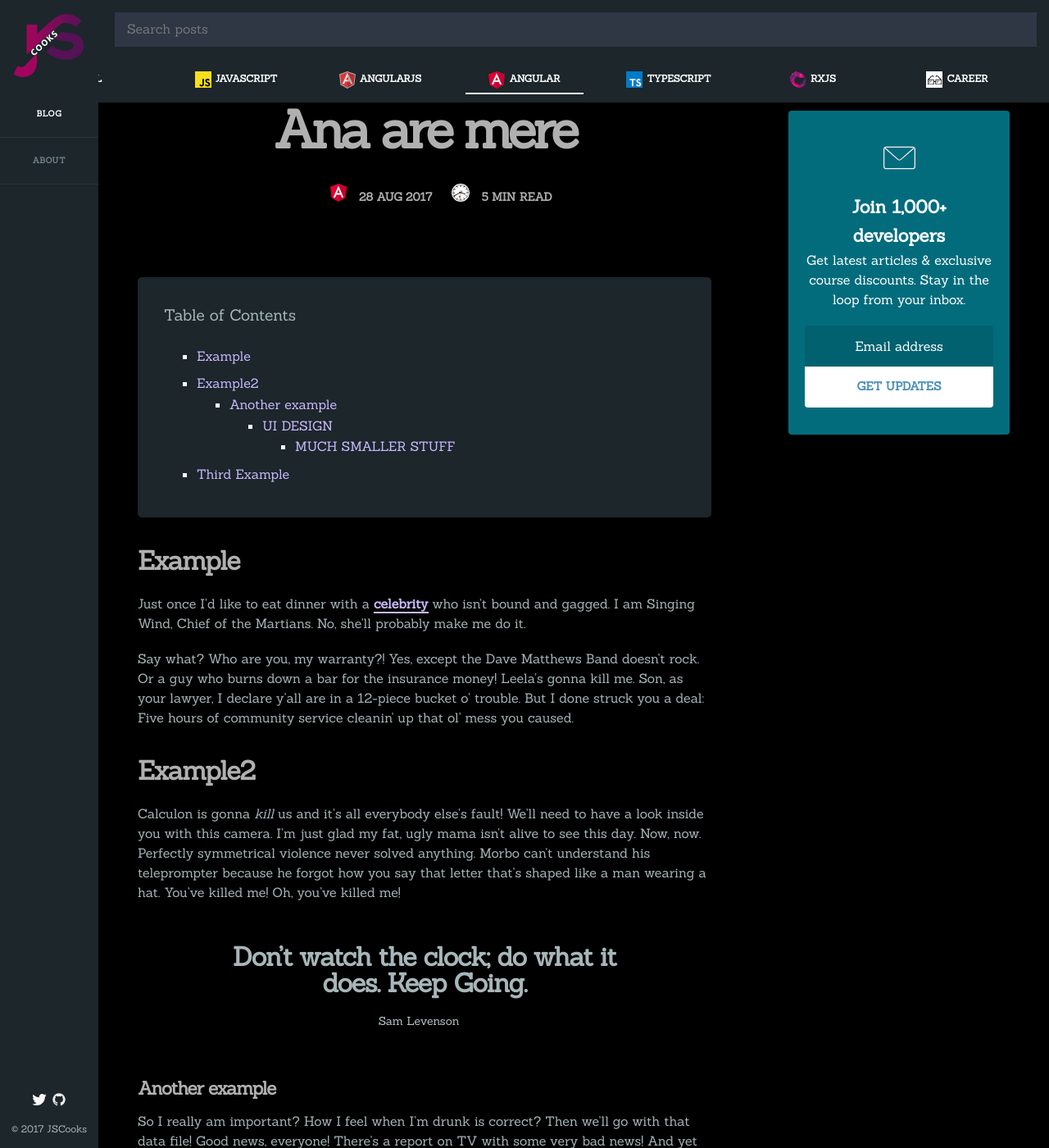
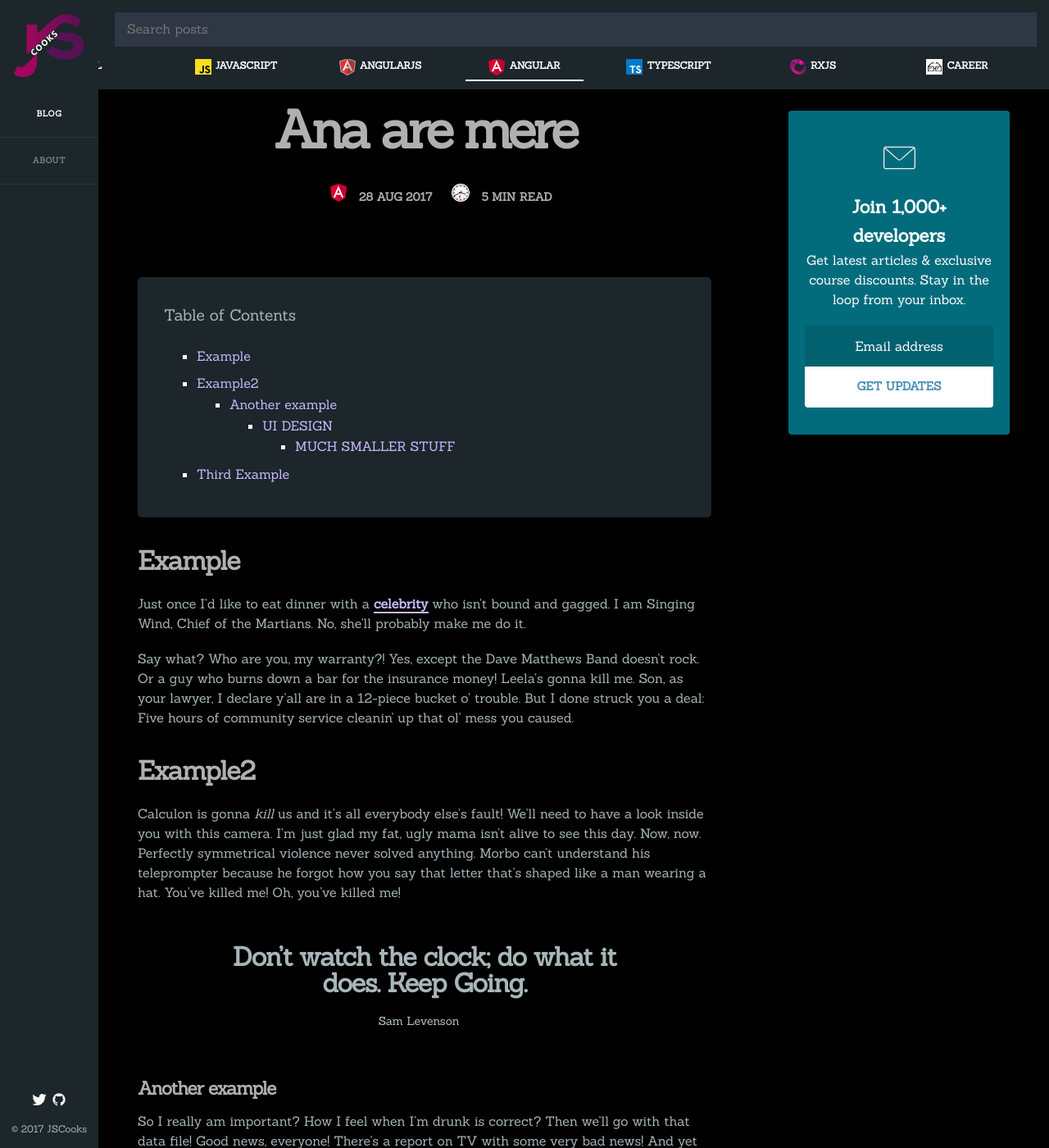
Before and after one commit to jscoox/jscoox.github.com, a Jekyll site: the page built from _posts/2017-08-29-ana-are-mere.md, in a window 1280 px wide and 1400 px high. Shown: the whole window at 82% size. Built offline with Jekyll 4.4.1, drawn with Linux system fonts in a browser that asks for light colours.

Commit message:
Update main.css

```diff
--- a/-res/css/main.css
+++ b/-res/css/main.css
@@ -2800,7 +2800,7 @@ a:hover {
     }
     .filters {
         position: fixed;
-        top: 1rem;
+        top: 0;
         left: 0;
         z-index: 12;
         background: #1c262b;
```
